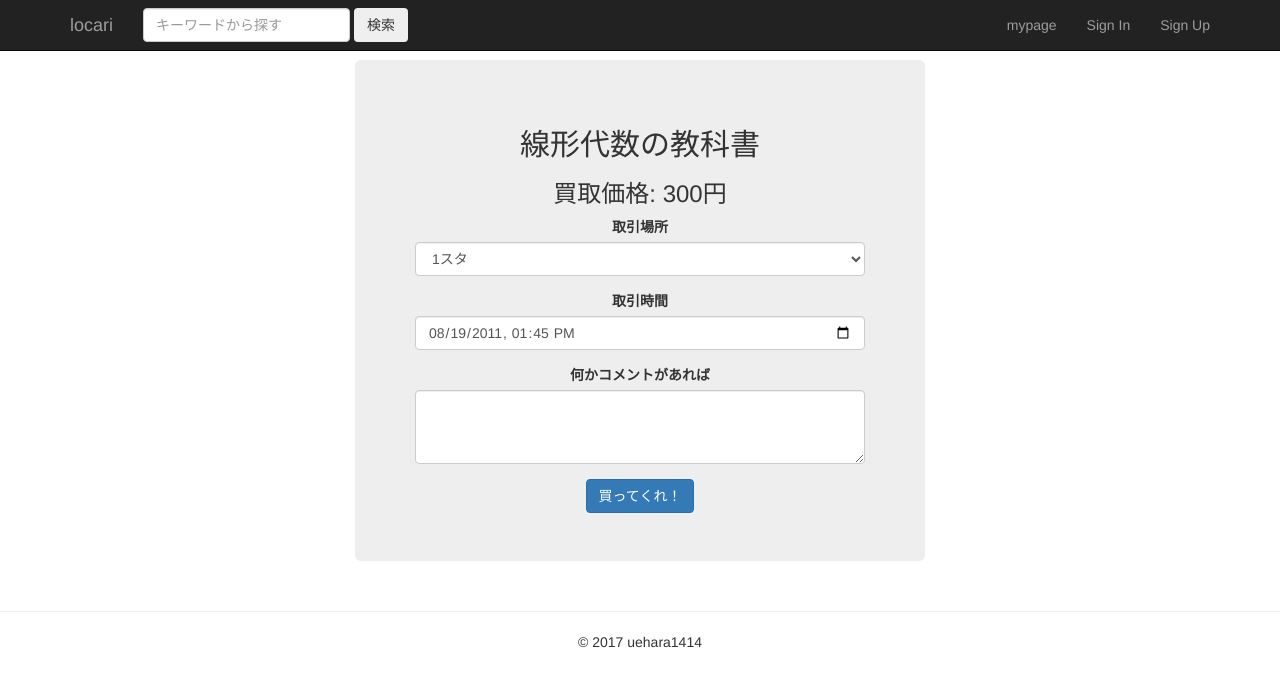
After one commit to uehara1414/locari_old, a Django app: page /sale_request/ in a window 1280 px wide. The commit adds this page. Shown: the top 687 px of the page. Run offline with Django 3.2, Linux system fonts and the light colour scheme; some libraries are stand-ins or nearby versions.

Commit message:
add sale_request

```diff
--- /dev/null
+++ b/locari_app/templates/locari_app/sale_request.html
@@ -0,0 +1,32 @@
+{% extends 'locari_app/base.html' %}
+{% block content %}
+  <div class="container" style="margin-top: 60px;width:600px;">
+
+  <div class="jumbotron text-center">
+    <h2>線形代数の教科書</h2>
+    <h3>買取価格: 300円</h3>
+    <form>
+      <div class="form-group">
+        <label for="exampleSelect1">取引場所</label>
+        <select class="form-control" id="exampleSelect1">
+          <option>1スタ</option>
+          <option>2階円卓</option>
+          <option>大講義室</option>
+        </select>
+      </div>
+      <div class="form-group">
+        <label for="example-datetime-local-input" class="col-2 col-form-label">取引時間</label>
+        <div class="col-10">
+          <input class="form-control" type="datetime-local" value="2011-08-19T13:45:00" id="example-datetime-local-input">
+        </div>
+      </div>
+      <div class="form-group">
+        <label for="exampleTextarea">何かコメントがあれば</label>
+        <textarea class="form-control" id="exampleTextarea" rows="3"></textarea>
+      </div>
+      <button type="submit" class="btn btn-primary">買ってくれ！</button>
+    </form>
+  </div>
+
+  </div>
+{% endblock %}
--- a/locari_app/templates/locari_app/wish.html
+++ b/locari_app/templates/locari_app/wish.html
@@ -5,7 +5,8 @@
   <div class="jumbotron text-center">
     <h2>線形代数の教科書</h2>
     <h3>買取価格: 300円</h3>
-    <form class="form">
+    <form class="form" action="{% url 'locari_app:sale_request' %}" method="post">
+      {% csrf_token %}
       <button type="submit" class="btn btn-primary">持ってるから売りつける</button>
     </form>
   </div>
--- a/locari_app/urls.py
+++ b/locari_app/urls.py
@@ -11,4 +11,5 @@ urlpatterns = [
     url(r'^wish/$', views.wish, name='wish'),
     url(r'^onsale/$', views.onsale, name='onsale'),
     url(r'^confirming/$', views.confirming, name='confirming'),
+    url(r'^sale_request/$', views.sale_request, name='sale_request'),
 ]
--- a/locari_app/views.py
+++ b/locari_app/views.py
@@ -31,3 +31,7 @@ def onsale(request):
 
 def confirming(request):
     return render(request, 'locari_app/confirming.html')
+
+
+def sale_request(request):
+    return render(request, 'locari_app/sale_request.html')
```
